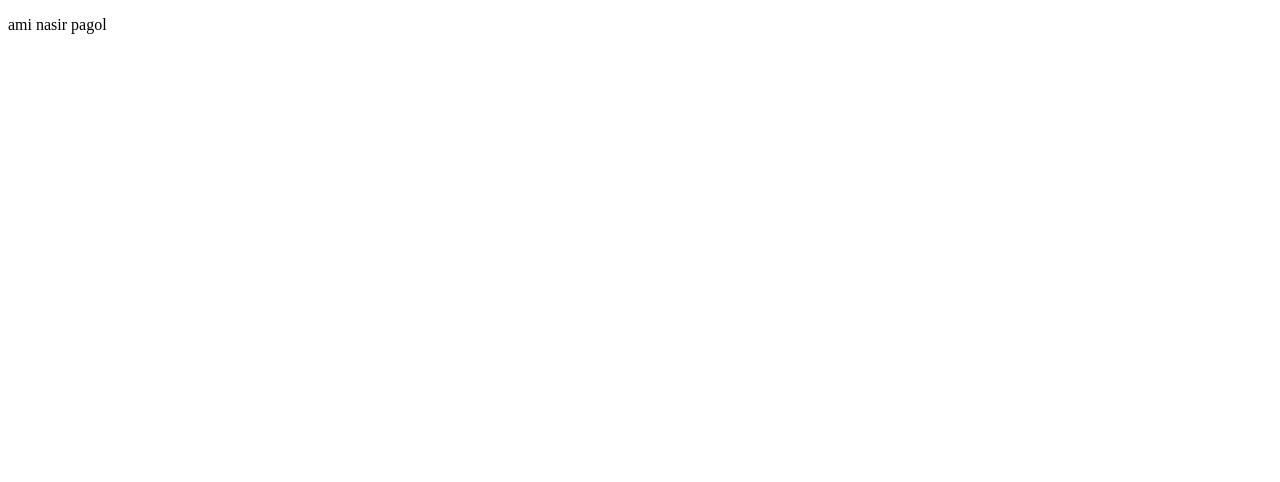
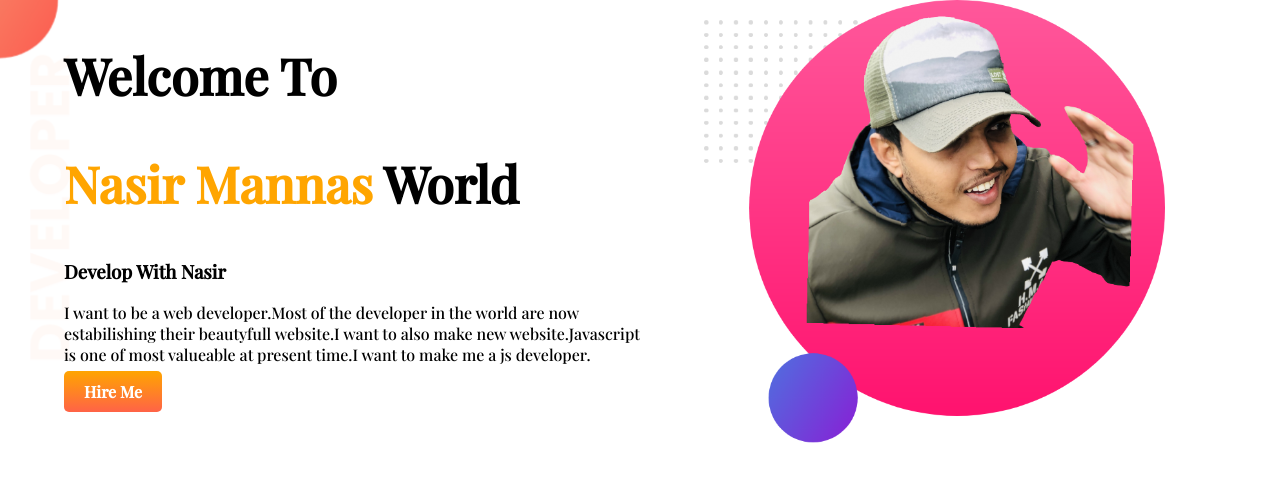
Before and after one commit to nasir8429/developer-portfolio, a plain HTML site: page index.html in a window 1280 px wide. Drawn offline with nearby package versions, Linux system fonts and the light colour scheme.

Commit message:
top banner added

```diff
--- a/index.html
+++ b/index.html
@@ -1,15 +1,34 @@
 <!DOCTYPE html>
 <html lang="en">
+
 <head>
     <meta charset="UTF-8">
     <meta http-equiv="X-UA-Compatible" content="IE=edge">
     <meta name="viewport" content="width=device-width, initial-scale=1.0">
     <title>NASIR PORTFOLIO</title>
+    <link rel="preconnect" href="https://fonts.googleapis.com">
+    <link rel="preconnect" href="https://fonts.gstatic.com" crossorigin>
+    <link href="https://fonts.googleapis.com/css2?family=Playfair+Display:wght@500&display=swap" rel="stylesheet">
     <link rel="stylesheet" href="style.css">
+
 </head>
+
 <body>
-    <p>
-        ami nasir pagol
-    </p>
+    <section class="top-banner">
+        <div class="half-width">
+            <h1>Welcome To</h1>
+            <h1><span class="orange-color">Nasir Mannas</span> World</h1>
+            <h3>Develop With Nasir</h3>
+            <p>I want to be a web developer.Most of the developer in the world are now estabilishing their beautyfull
+                website.I want to also make new website.Javascript is one of most valueable at present time.I want to
+                make
+                me a js developer.</p>
+            <a class="link-button" target="blank" href="https://www.linkedin.com/in/nasir-mannas-a6a035128/">Hire Me</a>
+        </div>
+        <div class="half-width">
+            <img src="images/nasir.png" alt="">
+        </div>
+    </section>
 </body>
+
 </html>
--- a/style.css
+++ b/style.css
@@ -0,0 +1,32 @@
+body {font-family: 'Playfair Display', serif;
+margin: 0;}
+
+h1{
+    font-size: 50px;
+}
+.orange-color{
+    color: orange;
+}
+section{
+    display: flex;
+}
+.half-width{
+    width: 50%;
+    padding-left: 5%;
+
+}
+.half-width img{
+    width: 80%;
+}
+.link-button{
+    text-decoration: none;
+   background-image: linear-gradient(orange,tomato);
+    padding: 10px 20px;
+    color: white;
+    font-weight: 700;
+    border-radius: 5px;
+}
+.top-banner{
+     background-image: url(images/top-banner.png);
+     background-repeat: no-repeat;
+}
```
Also changed, not shown: images/82232814_2557341891031637_8859919100969746432_n-removebg-preview.png (added), images/82232814_2557341891031637_8859919100969746432_n.jpg (added), images/IMG_4221-removebg-preview.png (added), images/dream-bg.png (added), images/exp-bg.png (added), images/my-bg.png (added), images/my-bg2.png (added), images/nasir-portfolio.png (added), images/nasir.png (added), images/nasirport.png (added), images/top-banner.png (added).
